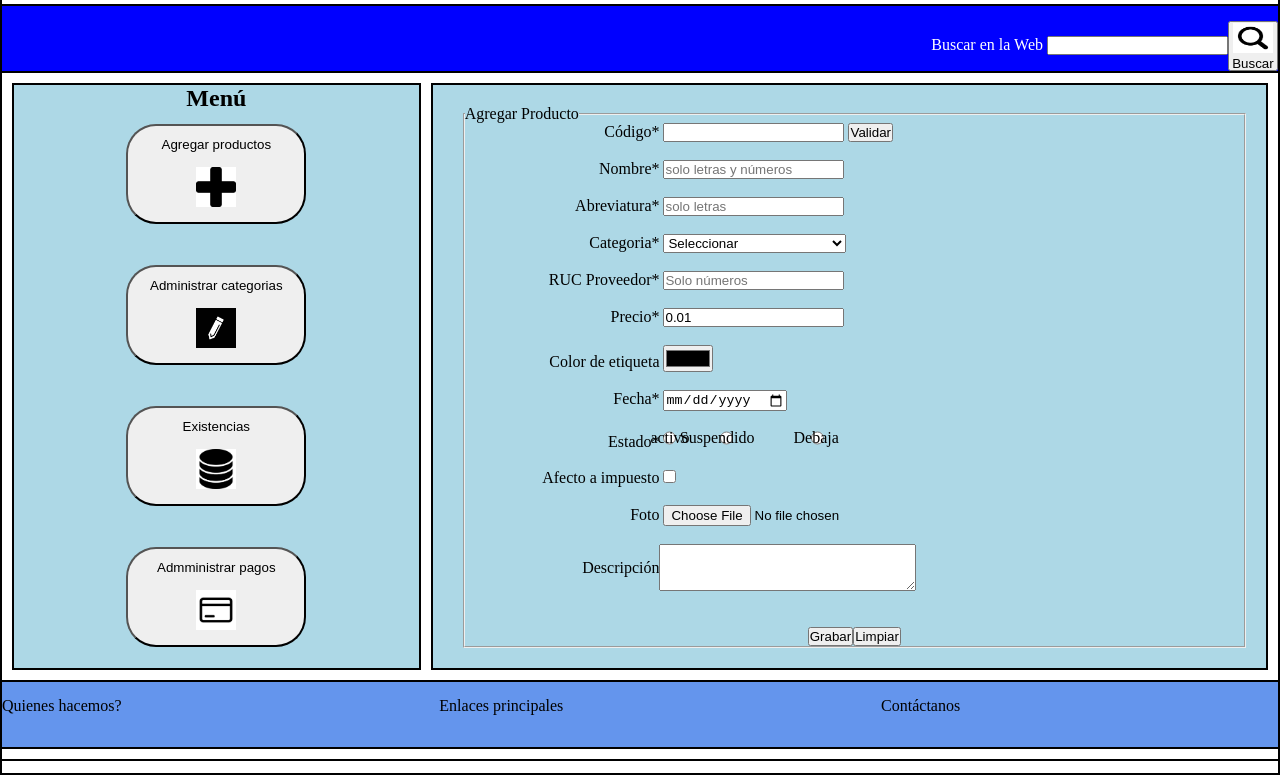
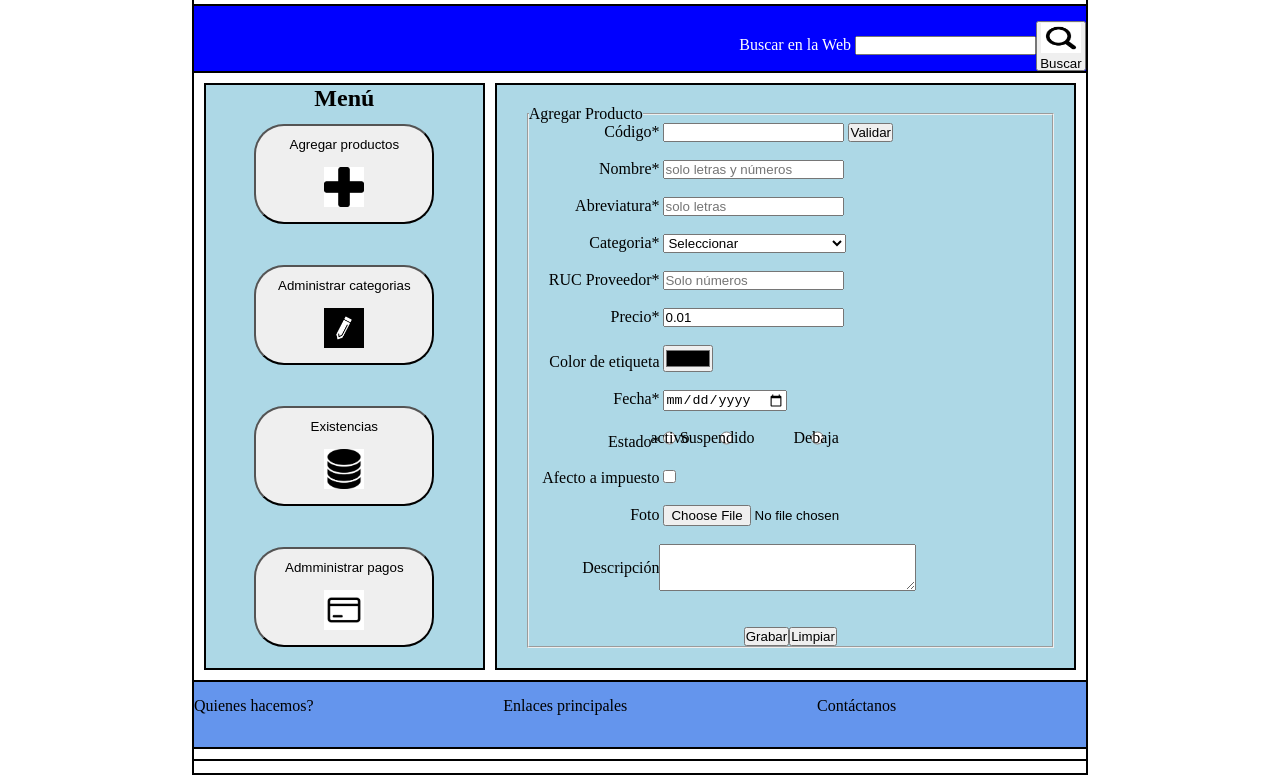
Before and after one commit to cayopal/Proyecto-Formulario, a plain HTML site: page index.html in a window 1280 px wide. Shown: the part 93-868 px from the top of the page. Drawn offline with Linux system fonts and the light colour scheme.

Commit message:
mejoro la maquetación

```diff
--- a/index.html
+++ b/index.html
@@ -5,7 +5,7 @@
     <meta http-equiv="X-UA-Compatible" content="IE=edge">
     <meta name="viewport" content="width=device-width, initial-scale=1.0">
     <title>Proyecto_Formulario</title>
-    <link rel="stylesheet" href="scss/style.css">
+    <link rel="stylesheet" href="estilos.css">
 </head>
 <body>
 <div class="container">
@@ -14,7 +14,7 @@
         <h1>Sistema integrado de gestión</h1>
         <figure>
             <img src="imagenes/usuario.jpg" alt="">
-        <figcaption> Usuario 1</figcaption>
+            <figcaption> Usuario 1</figcaption>
         </figure>
     </header>
     <nav>
```
